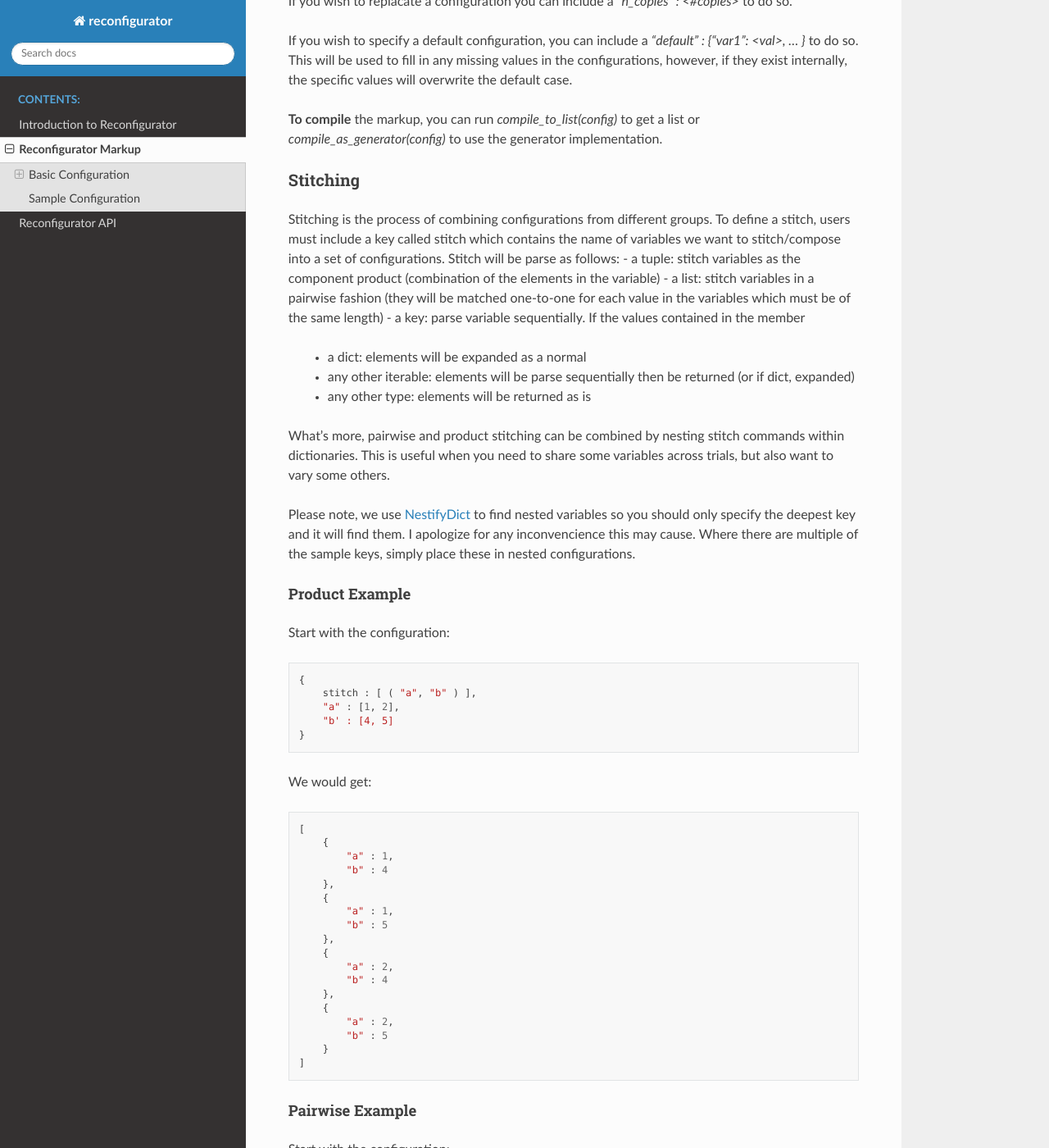
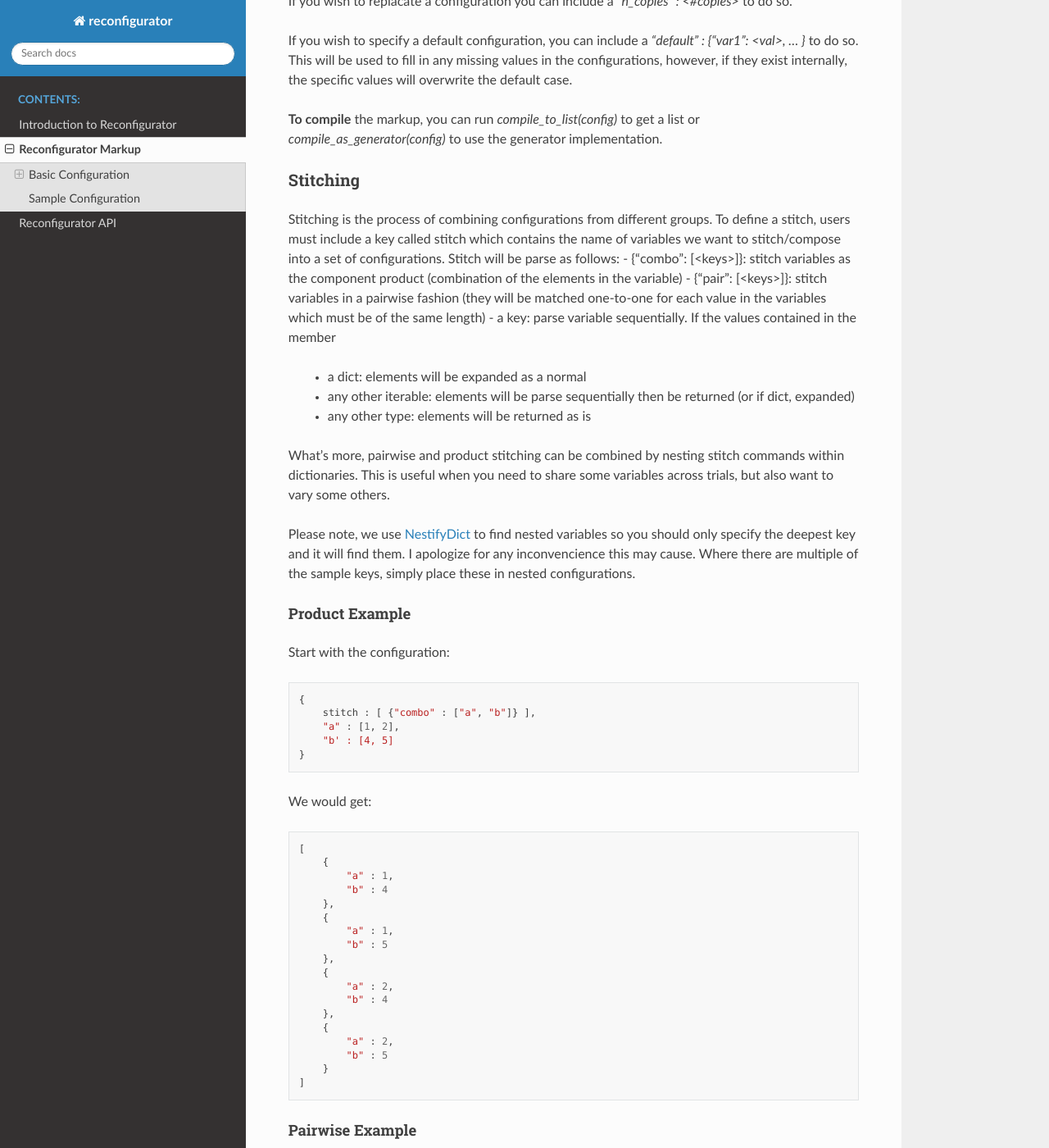
Before and after one commit to jaredjbeard/reconfigurator, a Sphinx documentation site: the page built from docs/source/markup.rst, in a window 1280 px wide and 1400 px high, scrolled down 713 px. Shown: the whole window at 82% size. Built offline with Sphinx 7.4.7 and the Read the Docs theme 2.0.0, drawn with Linux system fonts in a browser that asks for light colours; some of the changed text lies outside the part shown.

Commit message:
updated interface

```diff
--- a/docs/source/introduction.rst
+++ b/docs/source/introduction.rst
@@ -43,7 +43,7 @@ I have a set of parameters for the agent and the environment. I want to run 10 t
 So I write dense markdown as::
 
     {
-        "stitch" : [("x_dim", "y_dim")],
+        "stitch" : [{"combo": ["x_dim", "y_dim"]}],
         "x_dim" : [10, 20, 30, 40, 50],
         "y_dim" : [15, 25, 35, 45, 55],
         "n_copies" : 10
--- a/docs/source/markup.rst
+++ b/docs/source/markup.rst
@@ -41,8 +41,8 @@ Stitching
 Stitching is the process of combining configurations from different groups.
 To define a stitch, users must include a key called stitch which contains the name of variables we want to stitch/compose into a set of configurations.
 Stitch will be parse as follows:
-- a tuple: stitch variables as the component product (combination of the elements in the variable)
-- a list: stitch variables in a pairwise fashion (they will be matched one-to-one for each value in the variables which must be of the same length)
+- {"combo": [<keys>]}: stitch variables as the component product (combination of the elements in the variable)
+- {"pair": [<keys>]}: stitch variables in a pairwise fashion (they will be matched one-to-one for each value in the variables which must be of the same length)
 - a key: parse variable sequentially. If the values contained in the member
     - a dict: elements will be expanded as a normal
     - any other iterable: elements will be parse sequentially then be returned (or if dict, expanded)
@@ -60,7 +60,7 @@ Product Example
 Start with the configuration::
 
     {
-        stitch : [ ( "a", "b" ) ],
+        stitch : [ {"combo" : ["a", "b"]} ],
         "a" : [1, 2],
         "b' : [4, 5]
     }
@@ -93,7 +93,7 @@ Pairwise Example
 Start with the configuration::
 
     {
-        stitch : [ ["a", "b"] ],
+        stitch : [ {"pair: ["a", "b"]} ],
         "a" : [1, 2],
         "b' : [4, 5]
     }
@@ -151,7 +151,7 @@ Dictionary
 Start with the configuration::
 
     {
-        stitch : [ ( "a", "b" ) ],
+        stitch : [ {"combo" : ["a", "b"]} ],
         "a" :
             { "stitch" : ["c"],
                 "c" : [1, 2]
--- a/pyproject.toml
+++ b/pyproject.toml
@@ -5,7 +5,7 @@ build-backend = "setuptools.build_meta"
 
 [project]
 name = "reconfigurator"
-version = "0.1.14"
+version = "0.2.0"
 authors = [
   { name="Jared J. Beard", email="jbeard6@mix.wvu.edu" },
 ]
```
Also changed, not shown: other parts of docs/source/introduction.rst (+1 -1 lines), 2 other files.
